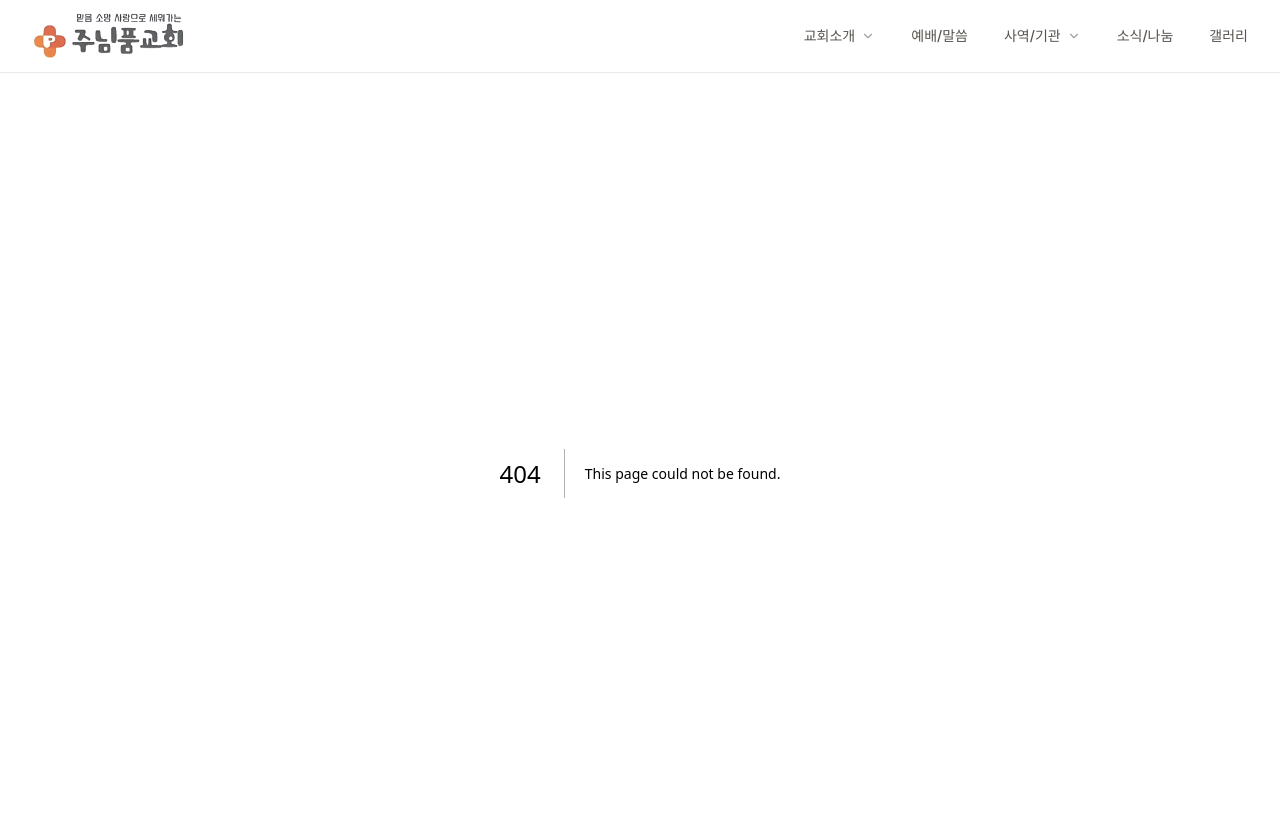
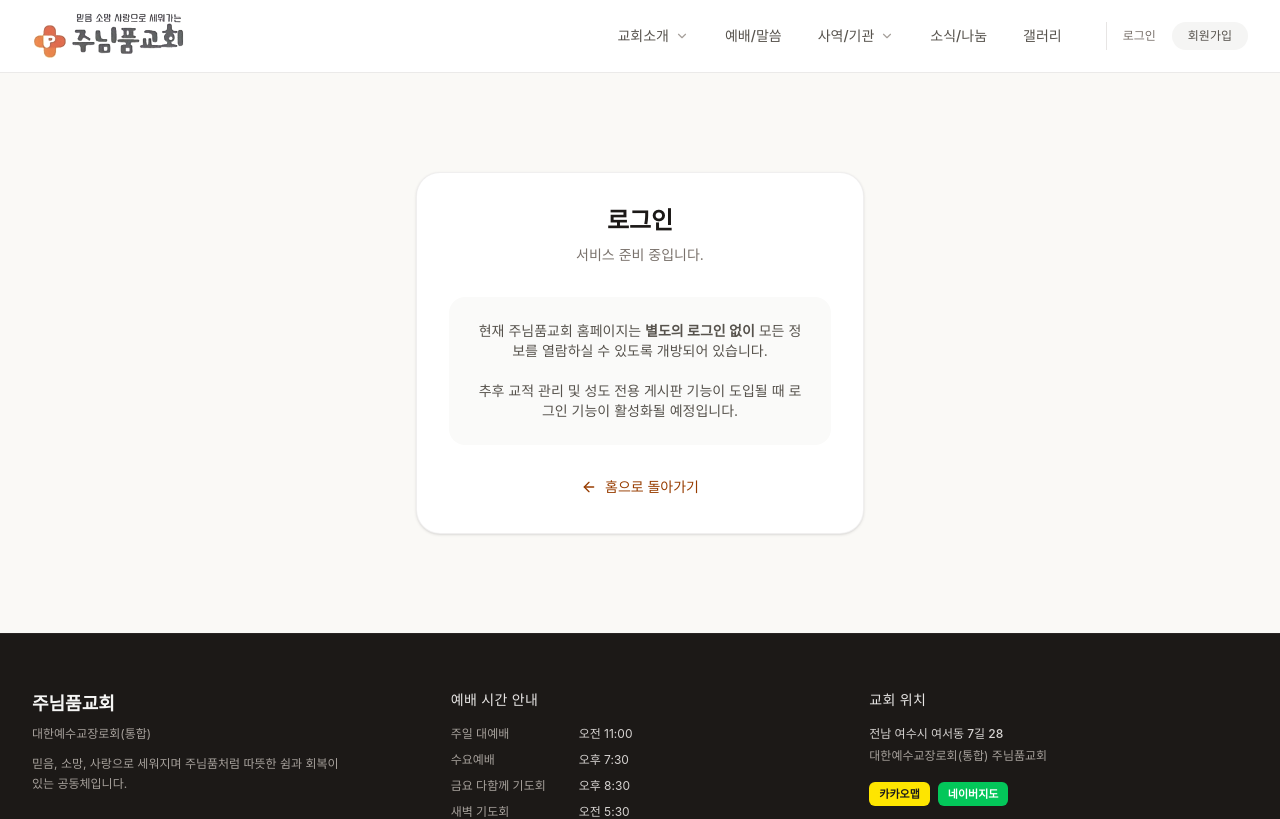
Before and after one commit to darkgentlejbs-max/junimpum_church, a Next.js app: page /login in a window 1280 px wide. Before the commit this address had no page. Shown: the top 819 px of the page. Built offline with nearby package versions, Linux system fonts and the light colour scheme; a web font is replaced by a local one.

Commit message:
Add login and signup menus to header

```diff
--- /dev/null
+++ b/src/app/login/page.tsx
@@ -0,0 +1,23 @@
+import Link from "next/link";
+import { ArrowLeft } from "lucide-react";
+
+export default function LoginPage() {
+  return (
+    <div className="min-h-[70vh] flex flex-col items-center justify-center bg-[#FAF9F6] px-4">
+      <div className="w-full max-w-md bg-white p-8 rounded-3xl shadow-sm border border-stone-200/60 text-center">
+        <h1 className="text-2xl font-semibold text-stone-900 mb-2">로그인</h1>
+        <p className="text-sm text-stone-500 mb-8">서비스 준비 중입니다.</p>
+
+        <div className="bg-stone-50 rounded-2xl p-6 mb-8 text-sm text-stone-600">
+          현재 주님품교회 홈페이지는 <strong>별도의 로그인 없이</strong> 모든 정보를 열람하실 수 있도록 개방되어 있습니다. <br/><br/>
+          추후 교적 관리 및 성도 전용 게시판 기능이 도입될 때 로그인 기능이 활성화될 예정입니다.
+        </div>
+
+        <Link href="/" className="inline-flex items-center gap-2 text-sm font-medium text-amber-800 hover:text-amber-900 transition-colors">
+          <ArrowLeft size={16} />
+          홈으로 돌아가기
+        </Link>
+      </div>
+    </div>
+  );
+}
--- /dev/null
+++ b/src/app/signup/page.tsx
@@ -0,0 +1,23 @@
+import Link from "next/link";
+import { ArrowLeft } from "lucide-react";
+
+export default function SignupPage() {
+  return (
+    <div className="min-h-[70vh] flex flex-col items-center justify-center bg-[#FAF9F6] px-4">
+      <div className="w-full max-w-md bg-white p-8 rounded-3xl shadow-sm border border-stone-200/60 text-center">
+        <h1 className="text-2xl font-semibold text-stone-900 mb-2">회원가입</h1>
+        <p className="text-sm text-stone-500 mb-8">서비스 준비 중입니다.</p>
+
+        <div className="bg-stone-50 rounded-2xl p-6 mb-8 text-sm text-stone-600">
+          온라인 회원가입 기능은 현재 준비 중입니다. <br/><br/>
+          새가족 등록 및 안내는 <strong>주일 예배 후 새가족부(본관 1층)</strong>를 방문해 주시면 친절하게 안내해 드리겠습니다.
+        </div>
+
+        <Link href="/" className="inline-flex items-center gap-2 text-sm font-medium text-amber-800 hover:text-amber-900 transition-colors">
+          <ArrowLeft size={16} />
+          홈으로 돌아가기
+        </Link>
+      </div>
+    </div>
+  );
+}
--- a/src/components/Header.tsx
+++ b/src/components/Header.tsx
@@ -148,6 +148,16 @@ export default function Header() {
           <Link href="/gallery" className="hover:text-amber-700 transition-colors">
             갤러리
           </Link>
+
+          {/* Auth Links (Desktop) */}
+          <div className="pl-4 ml-2 border-l border-stone-200 flex items-center space-x-4">
+            <Link href="/login" className="text-xs font-medium text-stone-500 hover:text-amber-700 transition-colors">
+              로그인
+            </Link>
+            <Link href="/signup" className="text-xs font-medium px-4 py-1.5 rounded-full bg-stone-100 text-stone-600 hover:bg-amber-100 hover:text-amber-800 transition-colors">
+              회원가입
+            </Link>
+          </div>
         </nav>
 
         {/* Mobile Nav Toggle */}
@@ -256,6 +266,24 @@ export default function Header() {
             >
               갤러리
             </Link>
+
+            {/* Auth Links (Mobile) */}
+            <div className="pt-4 mt-2 border-t border-stone-100 flex items-center gap-3">
+              <Link
+                href="/login"
+                onClick={() => setMobileMenuOpen(false)}
+                className="flex-1 text-center py-2.5 text-sm font-medium text-stone-600 bg-stone-50 rounded-xl hover:bg-stone-100 transition-colors"
+              >
+                로그인
+              </Link>
+              <Link
+                href="/signup"
+                onClick={() => setMobileMenuOpen(false)}
+                className="flex-1 text-center py-2.5 text-sm font-medium text-amber-800 bg-amber-100/70 rounded-xl hover:bg-amber-200/70 transition-colors"
+              >
+                회원가입
+              </Link>
+            </div>
           </div>
         </div>
       )}
```
